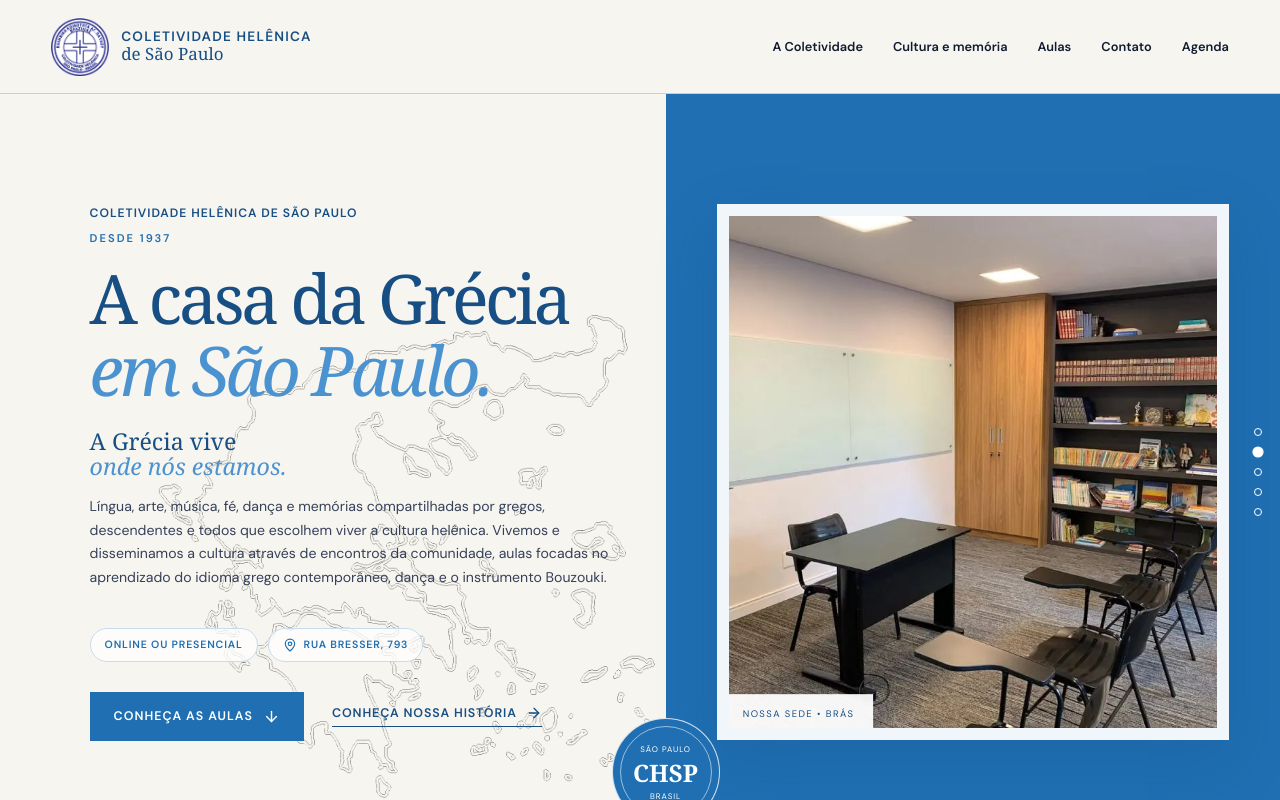
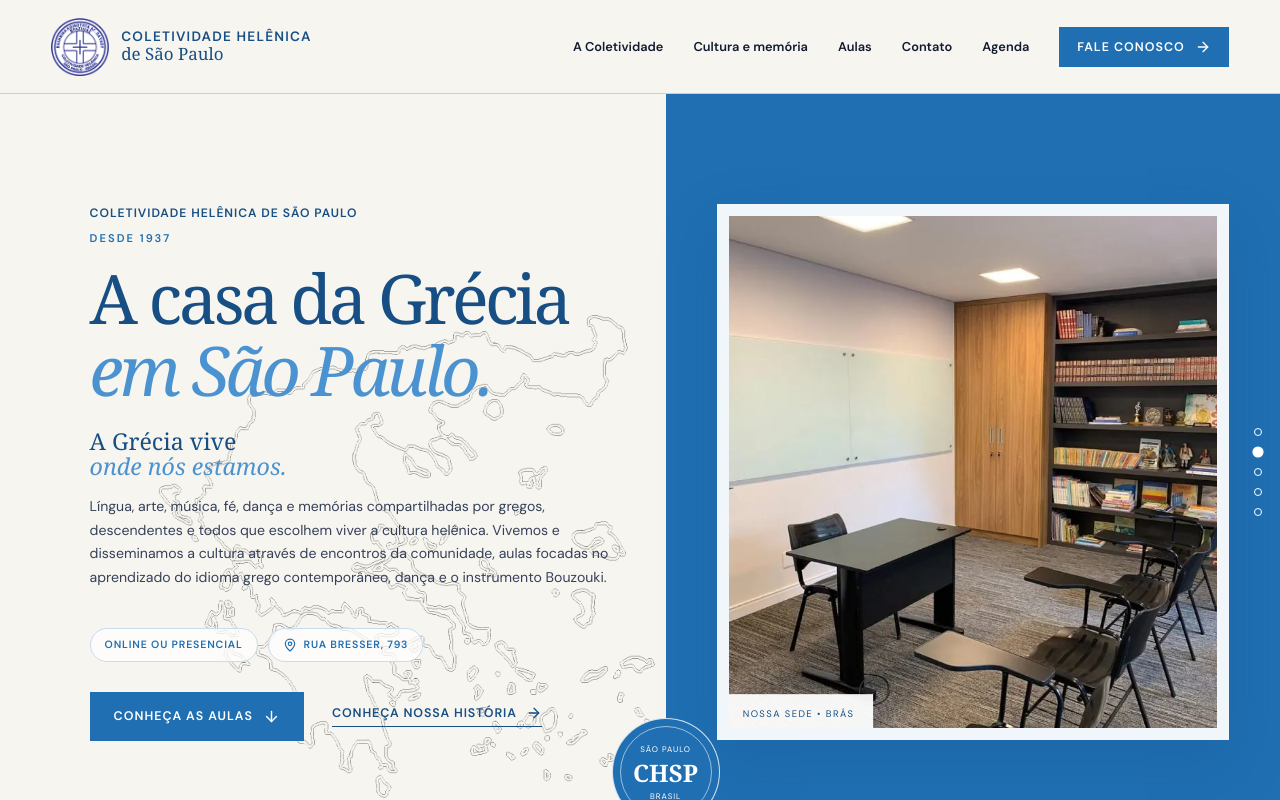
Before and after one commit to Th3Unforg1ven/coletividade-helenica-sp-preview, a React (Vite) app: page / in a window 1280 px wide. Shown: the top 800 px of the page. Built offline with nearby package versions, Linux system fonts and the light colour scheme; a web font is replaced by a local one.

Commit message:
Restaurar botão Fale conosco

```diff
--- a/src/App.jsx
+++ b/src/App.jsx
@@ -83,6 +83,7 @@ function Header() {
     <button type="button" className="menu-toggle" onClick={() => setOpen(!open)} aria-label={open ? 'Fechar menu' : 'Abrir menu'} aria-expanded={open} aria-controls="main-navigation">{open ? <X /> : <Menu />}</button>
     <nav id="main-navigation" className={open ? 'nav is-open' : 'nav'} onClick={() => setOpen(false)} aria-label="Navegação principal">
       <Link to="/coletividade">A Coletividade</Link><Link to="/cultura">Cultura e memória</Link><Link to="/aulas">Aulas</Link><Link to="/contato">Contato</Link><Link to="/agenda">Agenda</Link>
+      <a className="button button--small" href={WA} target="_blank" rel="noreferrer">Fale conosco <ArrowRight size={16}/></a>
     </nav>
   </header>
 }
```
